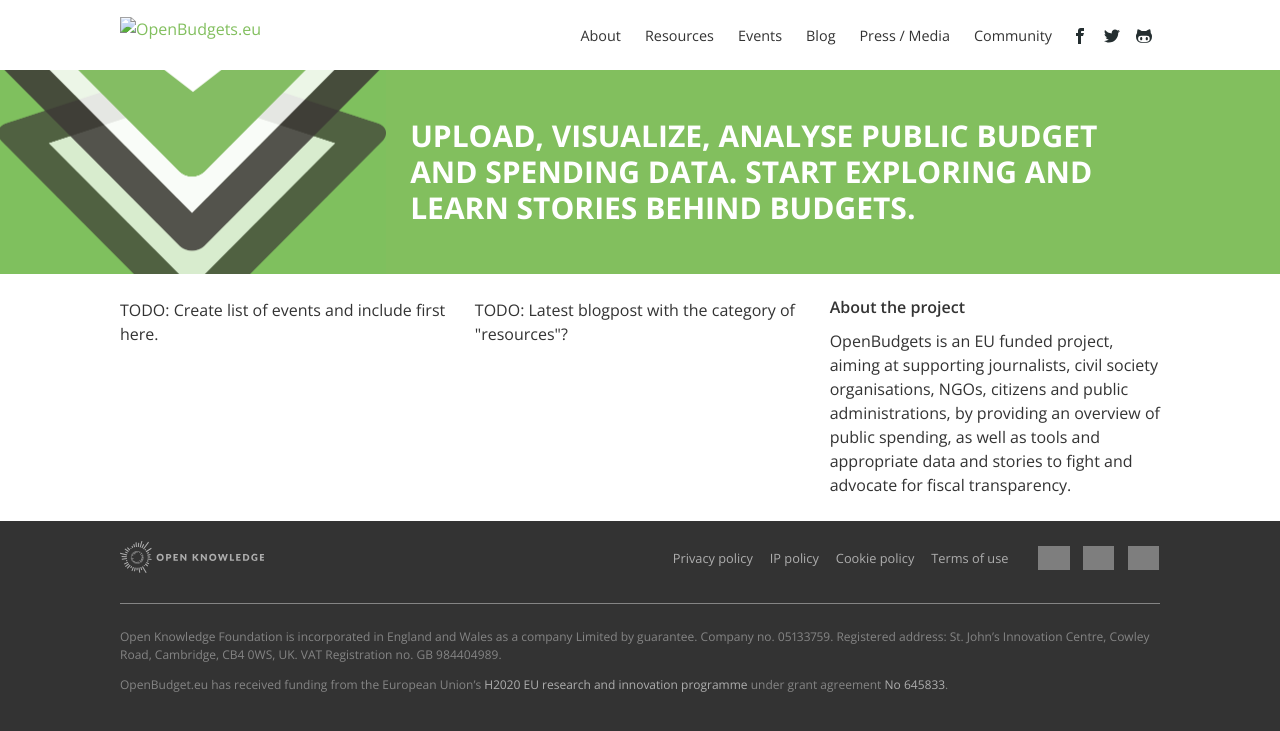
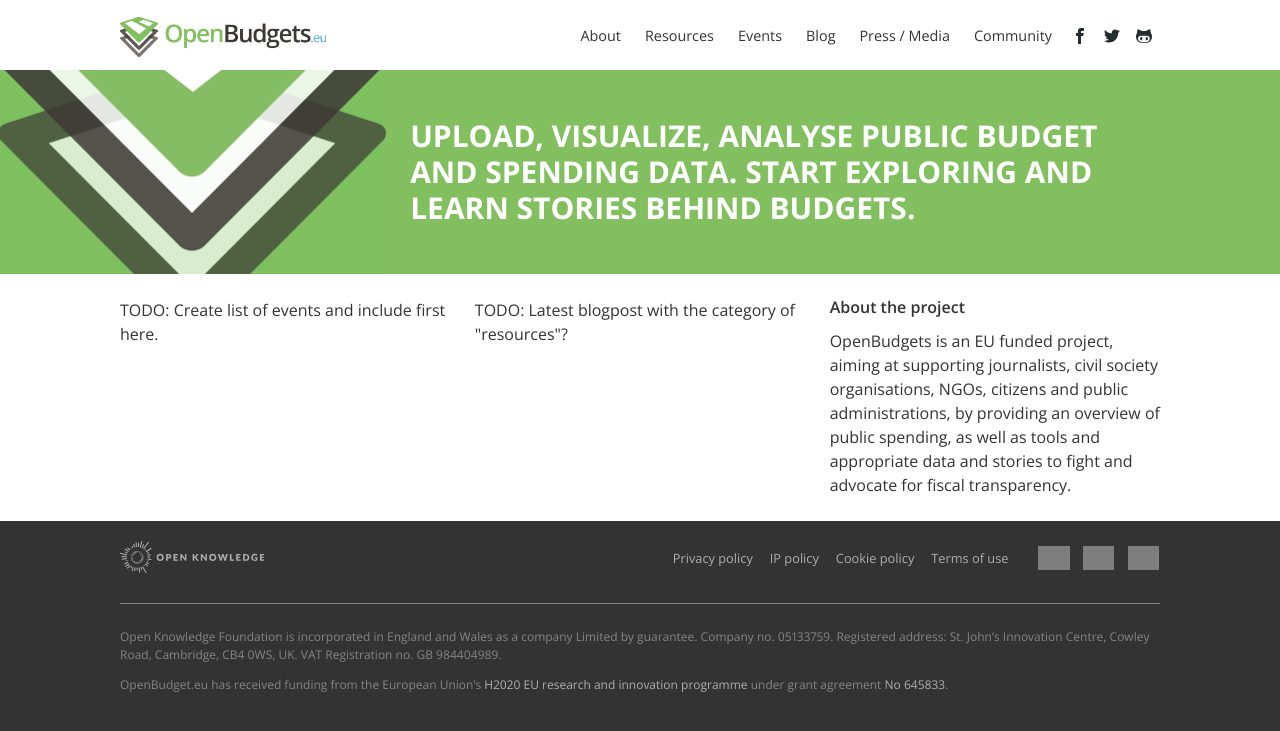
Before and after one commit to openbudgets/openbudgets.github.io, a Jekyll site: the page built from index.html, in a window 1280 px wide. Shown: the top 731 px of the page. Built offline with Jekyll 4.4.1, drawn with Linux system fonts in a browser that asks for light colours; nearby versions of some CDN libraries; grey boxes are pictures that could not be loaded.

Commit message:
logo src

```diff
--- a/_includes/header.html
+++ b/_includes/header.html
@@ -1,7 +1,7 @@
 <header class="site-header">
     <div class="wrapper">
         <a href="#0" class="logo">
-            <img src="{{ "img/openbudgets-logo.png" | prepend: site.baseurl }}" alt="OpenBudgets.eu">
+            <img src="{{ "/img/openbudgets-logo.png" | prepend: site.baseurl }}" alt="OpenBudgets.eu">
         </a>
         {% include social-links.html %}
 		<nav>
```
